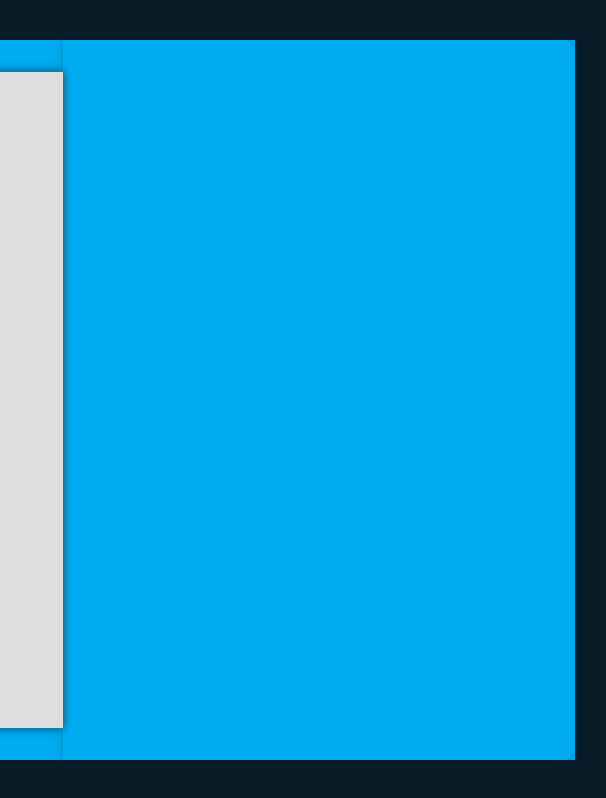
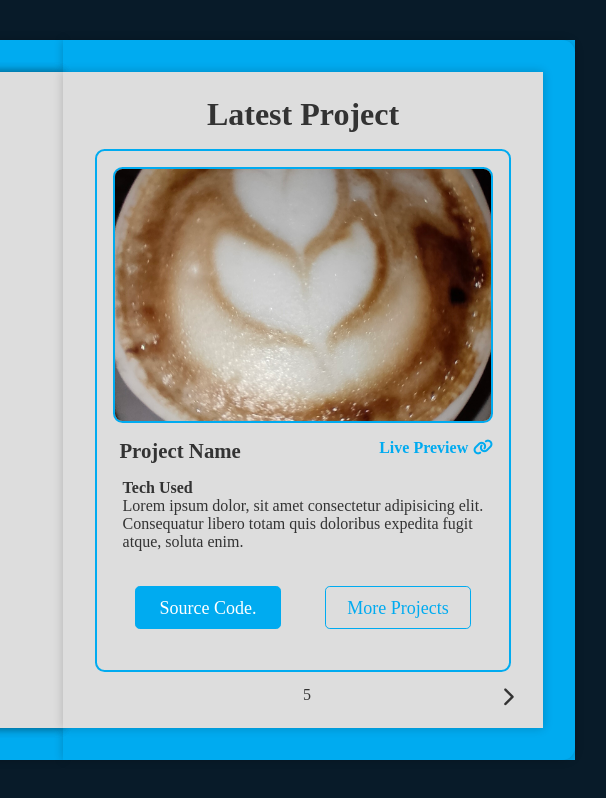
Before and after one commit to muhammadmobeenuk/3D-Portfolio, a plain HTML site: page index.html in a window 1280 px wide. Shown: the full height of the page, 577-1183 px from the left. Drawn offline with Linux system fonts and the light colour scheme.

Commit message:
Page 5 is complete 'Latest Projects'

```diff
--- a/index.html
+++ b/index.html
@@ -13,7 +13,7 @@
         <div class="cover cover-left "></div>
         <div class="cover cover-right"></div>
 
-
+        <!-- Book page is started from here. -->
         <div class="book">
 
             <!-- First page  -->
@@ -101,7 +101,7 @@
                     <span class="number-page">2</span>
 
 
-                    <span class="nextprevent back" data-page="turn-2"><i class="fa-solid fa-chevron-left"></i></span>
+                    <span class="nextprevent back" data-page="turn-1"><i class="fa-solid fa-chevron-left"></i></span>
                 </div>
             </div>
 
@@ -142,7 +142,7 @@
                         <span class="nextprevent" data-page="turn-2"><i class="fa-solid fa-chevron-right"></i></span>
                     </div>
 
-                   <!-- page 3 (My skills) -->
+                   <!-- page 4 (My skills) -->
                     <div class="page-back">
                         <h1 class="title">My Skills</h1>
                         <div class="skills-box">
@@ -176,15 +176,45 @@
                             </div>
                          </div>
                          <span class="number-page">4</span>
-                        <span class="nextprevent back" data-page="turn-4"><i class="fa-solid fa-chevron-left"></i></span>
+                        <span class="nextprevent back" data-page="turn-2"><i class="fa-solid fa-chevron-left"></i></span>
                     </div>
+                </div>
+
+            <!-- Page 5 & 6 -->
+              <div class="book-page page-right " id="turn-3">
+                <!-- page 5 (latest project) -->
+                 <div class="page-front">
+                    <h1 class="title">Latest Project</h1>
+
+                    <!-- project Details. -->
+                    <div class="portfolio-box">
+                        <div class="image-box">
+                            <img src="/3D-Portfolio/IMG-2024-Coffie.jpg" alt="Coffie">
+                        </div>
+
+                        <div class="info-box">
+                            <div class="info-title">
+                                <h3>Project Name</h3>
+                                <a href="">Live Preview <i class="fa-solid fa-link"></i></a>
+                            </div>
+                            <p>Tech Used</p>
+                            <p>Lorem ipsum dolor, sit amet consectetur adipisicing elit. Consequatur libero totam quis doloribus expedita fugit atque, soluta enim.</p>
+                        </div>
+                        <div class="btn-box">
+                         <a href="#" class="btn" id="source-code">Source Code.</a>
+                          <a href="#" class="btn" id="more-projects">More Projects</a>
+                        </div>
                     </div>
+                    <span class="number-page">5</span>
+                        <span class="nextprevent" data-page="turn-3"><i class="fa-solid fa-chevron-right"></i></span>
+                </div>
 
-              </div>
+                <div class="page-back">
+                    <h1 class="title">Contact Me!</h1>
+                </div>
+            </div>
         </div>
     </div>
-
-
     <script src="javaScript.js"></script>
 </body>
 </html>
--- a/style.css
+++ b/style.css
@@ -380,6 +380,7 @@ body {
   border-radius: .3rem;
   justify-content: center;
   align-items: center;
+  transition:  .3s ease;
 }
 .skills-content .content i{
   color: var(--main-colour);
@@ -390,3 +391,72 @@ body {
 .skills-content .content span:hover{
   box-shadow:  var(--box-shadow);
 }
+
+.portfolio-box {
+  width: 100%;
+  max-width: 100%;
+  height: 86%;
+  max-width: 100%;
+  border: var(--border);
+  padding: 1rem;
+  border-radius: .6rem;
+}
+
+.portfolio-box .image-box{
+  display: flex;
+  justify-content: center;
+  width: 100%;
+  height: 16rem;
+  border: var(--border);
+  border-radius: .6rem;
+  overflow: hidden;
+}
+
+.portfolio-box .image-box img {
+  width: 100%;
+  object-fit: cover;
+  transition: .3s ease;
+}
+
+.portfolio-box .image-box:hover img{
+  transform: scale(1.1);
+  box-shadow: var(--box-shadow);
+
+}
+.portfolio-box .info-box{
+  /* background: red; */
+  margin: 1rem 0 1.2rem;
+}
+
+.portfolio-box .info-box .info-title{
+  font-size: 1rem;
+  font-weight: 900;
+  padding-left: .4rem ;
+  margin-bottom: 1rem;
+  display: flex;
+  justify-content: space-between;
+}
+
+.info-box .info-title h3 {
+  font-size: 1.3rem;
+}
+.info-box .info-title a{
+  display: flex;
+  align-content: center;
+  color: var(--main-colour);
+}
+.info-box .info-title a i {
+  margin-left: .3rem;
+}
+.info-box p{
+  margin-left: .6rem;
+}
+
+.info-box p:nth-of-type(1){
+  font-weight: 600;
+}
+
+.portfolio-box .btn-box{
+  padding-top: 1rem;
+  display: flex;
+}
```
Also changed, not shown: IMG-2024-Coffie.jpg (added).
